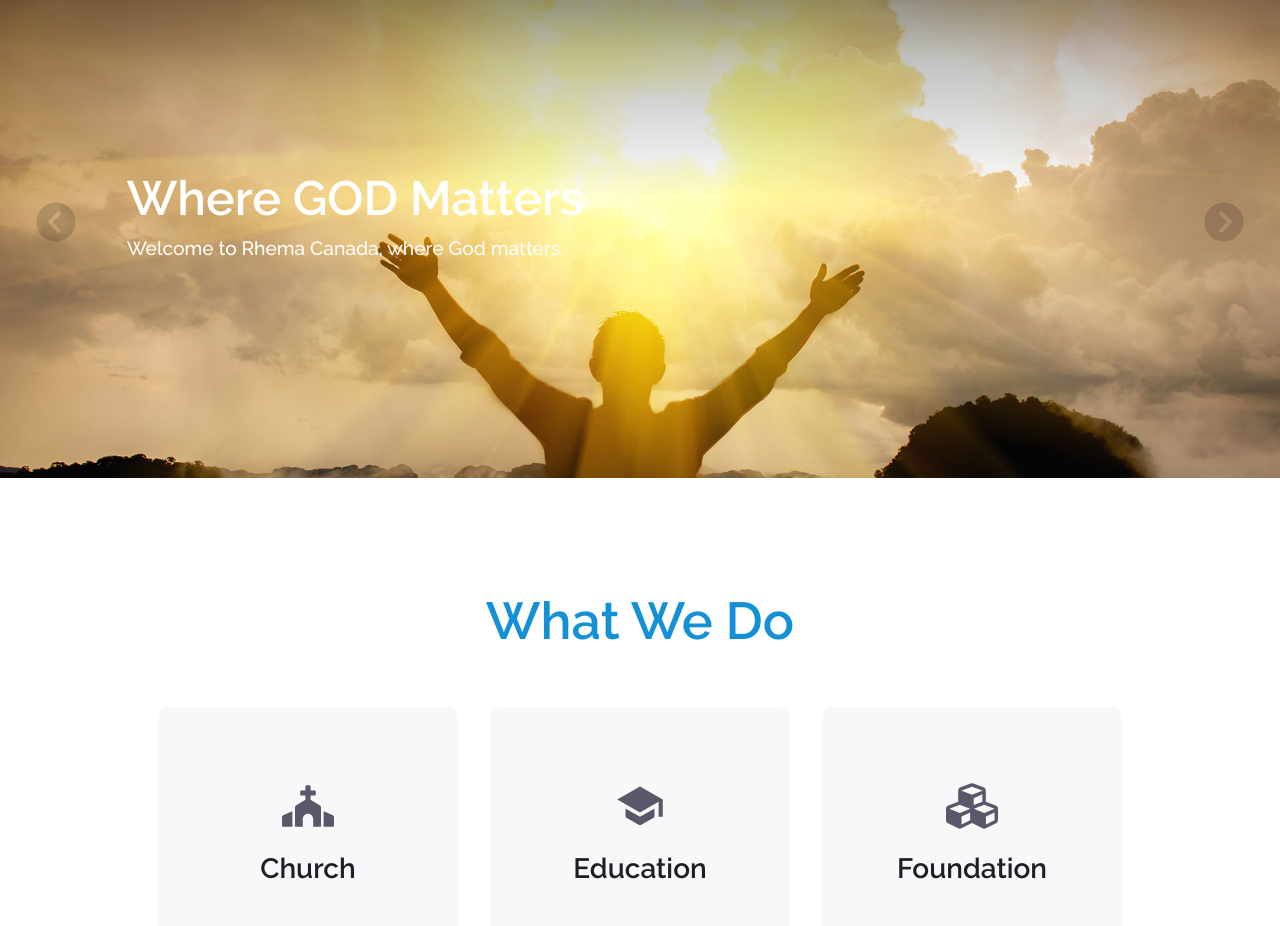
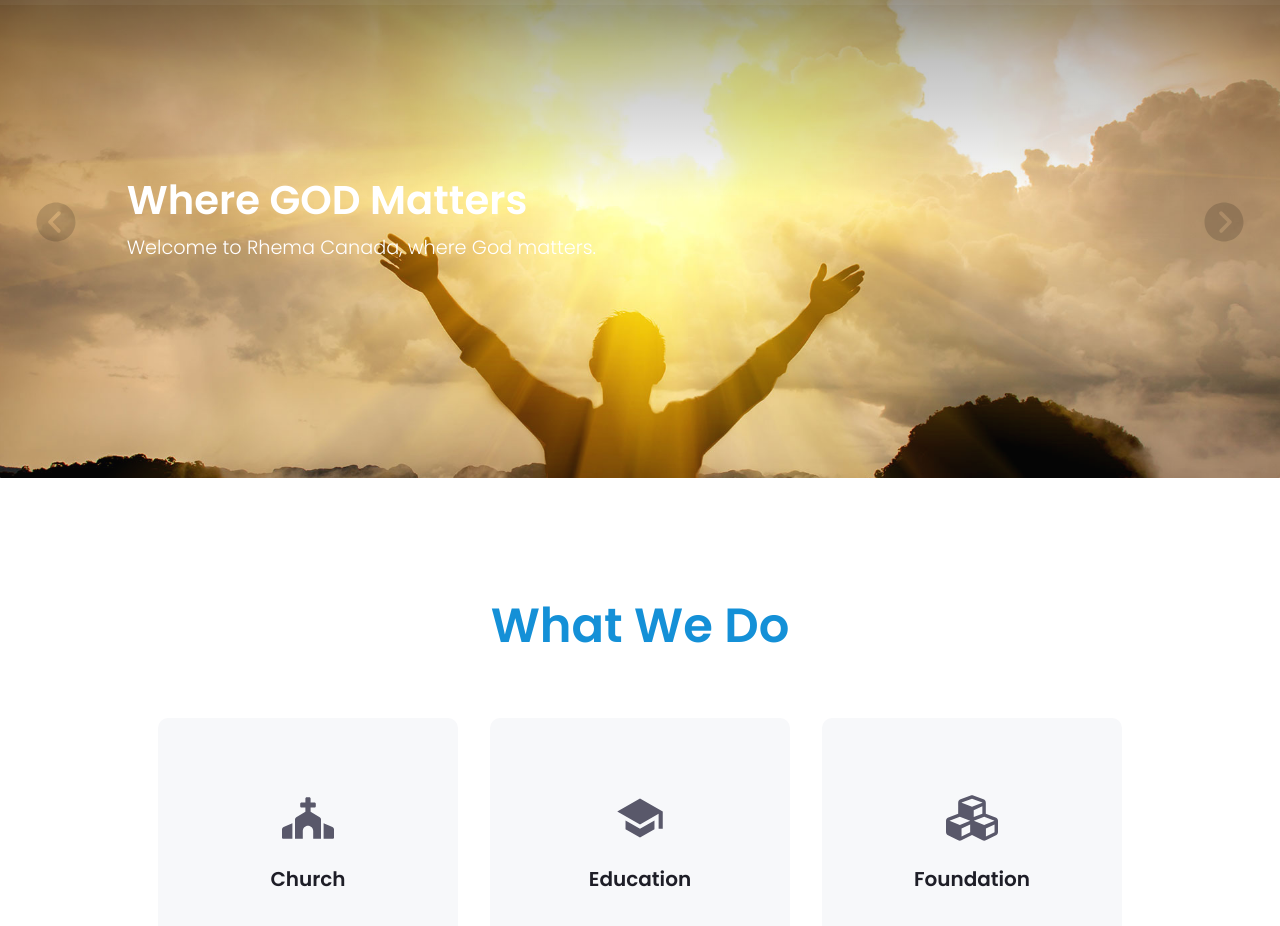
Before and after one commit to roxtran/rhemacanada-nextjs, a Next.js app: page / in a window 1280 px wide. Shown: the part 172-1098 px from the top of the page. Built offline with nearby package versions, Linux system fonts and the light colour scheme.

Commit message:
updated font-family

```diff
--- a/components/Hero.js
+++ b/components/Hero.js
@@ -126,12 +126,12 @@
     top: 45%;
     left: 10%;
     h1 {
-      font-size: 3rem;
-      margin-bottom: 0.5rem;
+      font-size: 2.5rem;
+      margin-bottom: 0.25rem;
     }
     p {
       font-size: 1.2rem;
-      font-weight: 500;
+      font-weight: 300;
     }
     h1,
     p {
--- a/components/Services.js
+++ b/components/Services.js
@@ -13,21 +13,21 @@
           <div className='card'>
             <div className='color-overlay'></div>
             <FaChurch className='icon' />
-            <h2>Church</h2>
+            <h3>Church</h3>
           </div>
         </a>
         <a href='http://kingscollegepsc.ca/' target='_blank'>
           <div className='card'>
             <div className='color-overlay'></div>
             <IoMdSchool className='icon' />
-            <h2>Education</h2>
+            <h3>Education</h3>
           </div>
         </a>
         <a href='http://rfcanada.org/' target='_blank'>
           <div className='card'>
             <div className='color-overlay'></div>
             <FaCubes className='icon' />
-            <h2>Foundation</h2>
+            <h3>Foundation</h3>
           </div>
         </a>
       </Cards>
@@ -47,7 +47,7 @@
   display: flex;
   a:hover {
     color: #fff;
-    h2 {
+    h3 {
       color: #fff;
       z-index: 1;
     }
--- a/components/Topbar.js
+++ b/components/Topbar.js
@@ -74,7 +74,7 @@
     display: flex;
     align-items: center;
     margin-left: 2rem;
-    font-size: 0.95rem;
+    font-size: 0.9rem;
   }
   .icon {
     width: 42px;
--- a/pages/_app.js
+++ b/pages/_app.js
@@ -44,7 +44,7 @@
         <script type='text/javascript' src=''></script>
         <link rel='preconnect' href='https://fonts.gstatic.com' />
         <link
-          href='https://fonts.googleapis.com/css2?family=Raleway:wght@200;300;400;500;600;700;900&display=swap'
+          href='https://fonts.googleapis.com/css2?family=Poppins:wght@100;200;300;400;500;600;700;800;900&display=swap'
           rel='stylesheet'
         />
       </Head>
--- a/styles/GlobalStyle.js
+++ b/styles/GlobalStyle.js
@@ -10,10 +10,10 @@
   html, body {
     background: #fff;
     color: var(--text-color);
-    font-family: 'Raleway', sans-serif;
+    font-family: 'Poppins', sans-serif;
     width: 100vw;
     overflow-x: hidden;
-    font-weight: 400;
+    font-weight: 300;
   }
   a {
     cursor: pointer;
@@ -28,13 +28,13 @@
     color: var(--heading-color);
   }
   h1 {
-    font-size: 3.25rem;
+    font-size: 3rem;
   }
   h2 {
     font-size: 1.75rem;
   }
   h3 {
-    font-size: 1.5rem;
+    font-size: 1.25rem;
   }
   h4 {
     font-size: 1.2rem;
```
